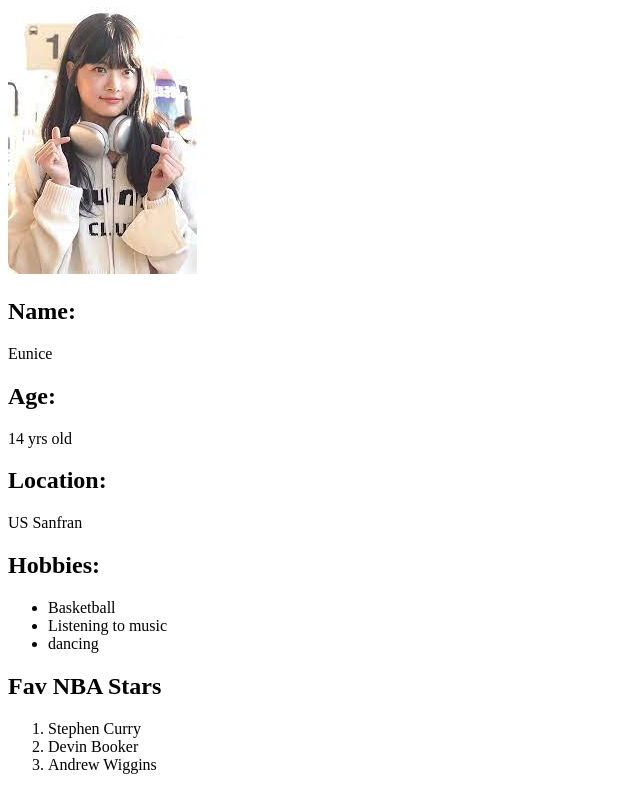
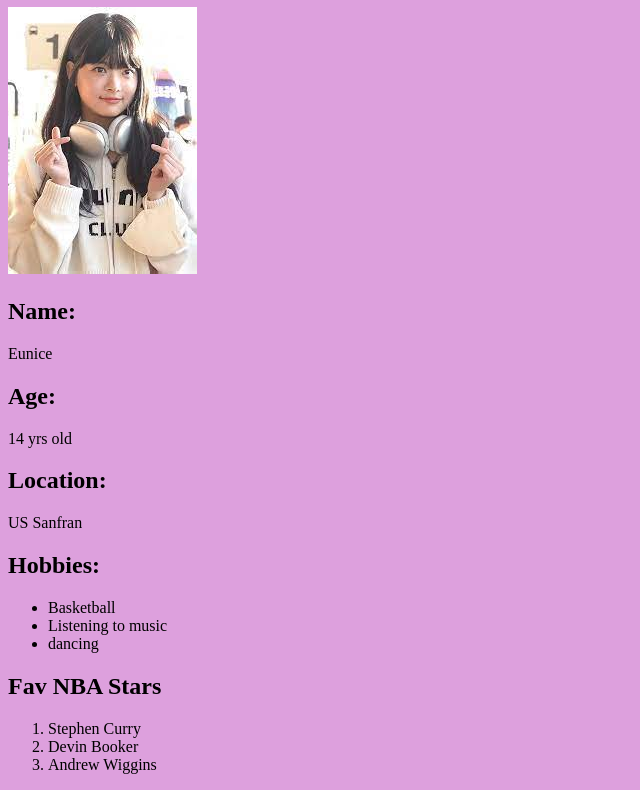
Before and after one commit to TyyyP/First-Project, a plain HTML site: page index.html in a window 1280 px wide. Shown: the part 73-863 px from the top of the page, without its empty margins (0-640 px from the left). Drawn offline with Linux system fonts and the light colour scheme.

Commit message:
changed background color

```diff
--- a/index.html
+++ b/index.html
@@ -5,7 +5,7 @@
     <meta name="viewport" content="width=device-width, initial-scale=1.0">
     <title>Eunice's website</title>
 </head>
-<body>
+<body style="background-color: plum;">
     <h1>Eunice CV</h1>
     <img src="eunchae.jpg" alt="">
     <h2>Name:</h2>
```
